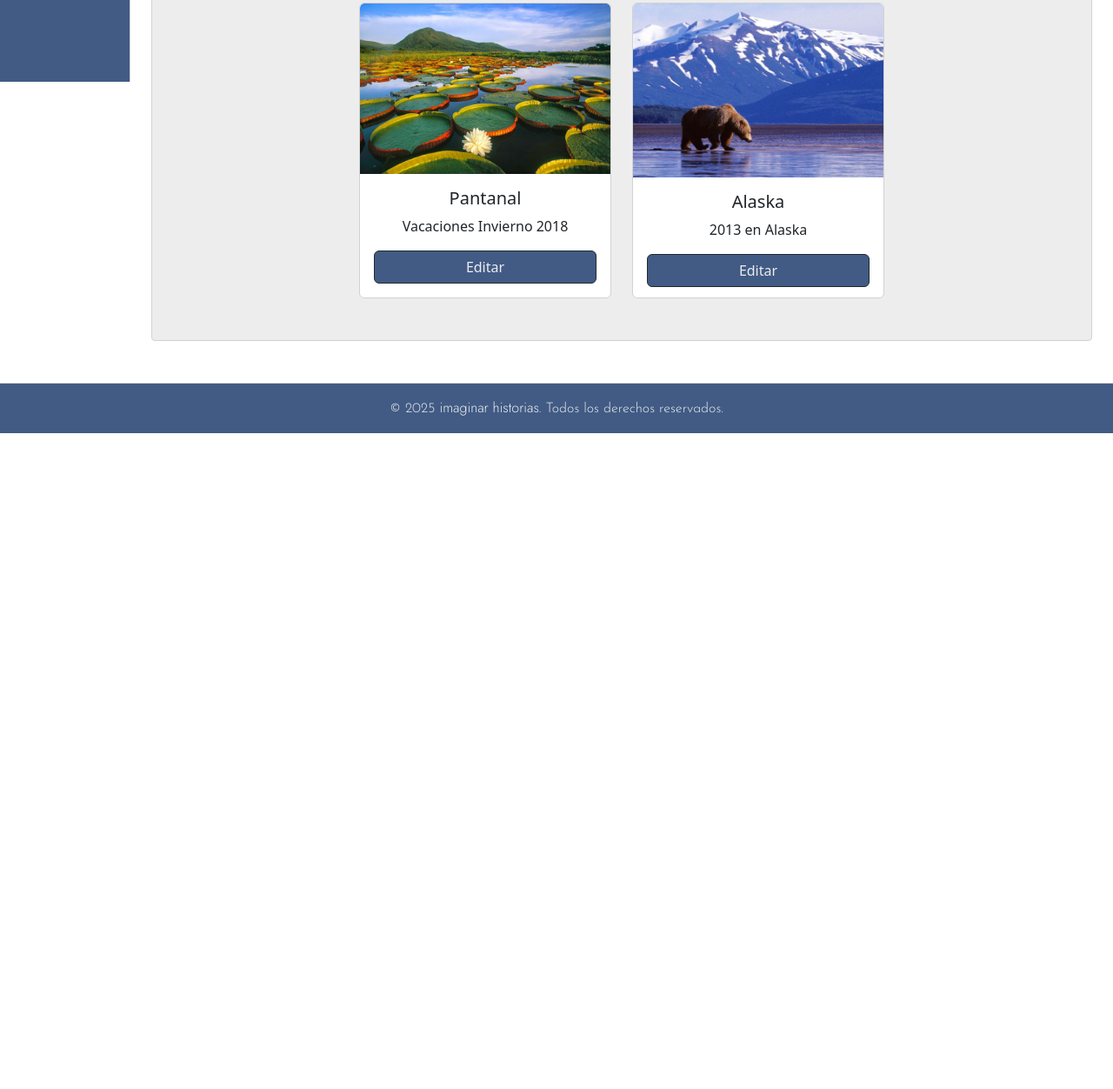
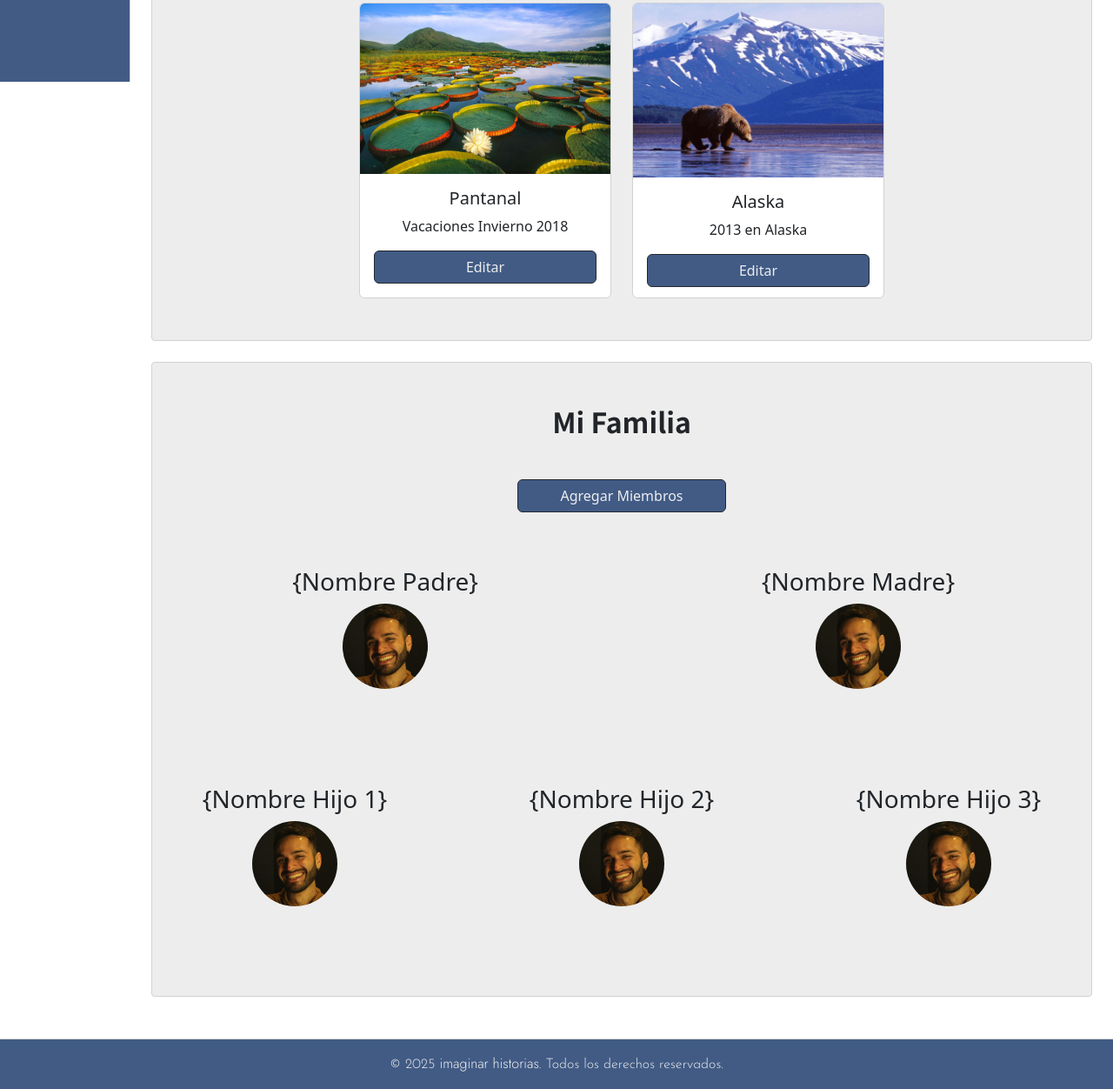
Before and after one commit to jonatas-imaginarai/DesarrolloWeb_3aEntrega_FreireGiordano-Jonatas, a plain HTML site: page index.html in a window 1280 px wide. Shown: the part 776-2028 px from the top of the page at 87% size. Before the commit the page ends 1274 px from the top, so only its background shows below. Drawn offline with nearby package versions, Linux system fonts and the light colour scheme.

Commit message:
v1.5 - Page Index Completa

```diff
--- a/index.html
+++ b/index.html
@@ -100,17 +100,17 @@
         <section class="d-flex flex-column align-items-center justify-content-center mt-4 mx-4 p-3 hero-section">
             <h2 class="text-center titulo-h2-hero-section mb-3">Bem vindo, Jonatas</h2>
             <p class="text-center texto-hero-section">Qué historia te gustaría contar hoy?</p>
-            <button class="btn boton-cta">Crear Nueva Historia</button>
+            <button class="btn boton-cta px-5">Crear Nueva Historia</button>
         </section>
 
         <!-- MIS HISTORIAS -->
         <!-- ===== SECTION - MIS HISTORIAS ===== -->
-        <section class="d-flex flex-column mt-4 mx-4 p-5 px-3 mb-5 mis-historias-section">
+        <section class="d-flex flex-column mt-4 mx-4 p-5 px-3 mis-historias-section">
             <h2 class="mb-5">Mis Historias</h2>
             <div class="container-fluid text-center">
                 <div class="row gap-4 grilla-historias">
                     <div class="col-12 col-md-6 col-lg-4 card p-0 card-historia">
-                            <img src="/assets/img/patagonia.jpg" class="card-img-top" alt="Foto Viaje Patagonia">
+                        <img src="./assets/img/patagonia.jpg" class="card-img-top" alt="Foto Viaje Patagonia">
                         <div class="card-body d-flex flex-column conteudo-card align-items-left">
                             <h5 class="titulo-card">Patagonia</h5>
                             <p class="card-text">Vacaciones 20190 en Ushuaia.</p>
@@ -118,7 +118,7 @@
                         </div>
                     </div>
                     <div class="col-12 col-md-6 col-lg-4 card p-0 card-historia">
-                            <img src="/assets/img/bahia.jpg" class="card-img-top" alt="Foto Viaje Bahia">
+                        <img src="./assets/img/bahia.jpg" class="card-img-top" alt="Foto Viaje Bahia">
                         <div class="card-body d-flex flex-column conteudo-card align-items-left">
                             <h5 class="titulo-card">Bahia</h5>
                             <p class="card-text">Verano 2014</p>
@@ -126,7 +126,7 @@
                         </div>
                     </div>
                     <div class="col-12 col-md-6 col-lg-4 card p-0 card-historia">
-                            <img src="/assets/img/munay.jpg" class="card-img-top" alt="Foto Cumpleaños Munay 2 años">
+                        <img src="./assets/img/munay.jpg" class="card-img-top" alt="Foto Cumpleaños Munay 2 años">
                         <div class="card-body d-flex flex-column conteudo-card align-items-left">
                             <h5 class="titulo-card">Munay</h5>
                             <p class="card-text">Biografia 2 años</p>
@@ -134,7 +134,7 @@
                         </div>
                     </div>
                     <div class="col-12 col-md-6 col-lg-4 card p-0 card-historia">
-                            <img src="/assets/img/pantanal.jpg" class="card-img-top" alt="Foto Rio Pantanal">
+                        <img src="./assets/img/pantanal.jpg" class="card-img-top" alt="Foto Rio Pantanal">
                         <div class="card-body d-flex flex-column conteudo-card align-items-left">
                             <h5 class="titulo-card">Pantanal</h5>
                             <p class="card-text">Vacaciones Invierno 2018</p>
@@ -142,7 +142,7 @@
                         </div>
                     </div>
                     <div class="col-12 col-md-6 col-lg-4 card p-0 card-historia">
-                            <img src="/assets/img/alaska.jpg" class="card-img-top" alt="Foto Alaska Inverno 2013">
+                        <img src="./assets/img/alaska.jpg" class="card-img-top" alt="Foto Alaska Inverno 2013">
                         <div class="card-body d-flex flex-column conteudo-card align-items-left">
                             <h5 class="titulo-card">Alaska</h5>
                             <p class="card-text">2013 en Alaska</p>
@@ -153,11 +153,43 @@
             </div>
         </section>
 
+        <!-- ===== SECTION - FAMILIA ===== -->
+        <section class="d-flex flex-column mx-4 p-5 px-3 mb-5 mt-4 mi-familia-section">
+            <h2 class="mb-5">Mi Familia</h2>
+            <button class="btn mb-2 boton-cta-secondary px-5">Agregar Miembros</button>
+            <div class="d-flex flex-column w-100 cards-familia">
+                <div class="mb-0 column-madre-padre">
+                    <div class="d-flex flex-column conteudo-card-familia text-center">
+                        <h3 class="text-center">{Nombre Padre}</h3>
+                        <img src="./assets/img/JonatasFG.jpg" alt="Foto Pareja">
+                    </div>
+                    <div class="d-flex flex-column conteudo-card-familia text-center">
+                        <h3 class="text-center">{Nombre Madre}</h3>
+                        <img src="./assets/img/JonatasFG.jpg" alt="Foto Pareja">
+                    </div>
+                </div>
+                <div class="mb-0 column-hijos">
+                    <div class="d-flex flex-column conteudo-card-familia text-center">
+                        <h3 class="text-center">{Nombre Hijo 1}</h3>
+                        <img src="./assets/img/JonatasFG.jpg" alt="Foto Pareja">
+                    </div>
+                    <div class="d-flex flex-column conteudo-card-familia text-center">
+                        <h3 class="text-center">{Nombre Hijo 2}</h3>
+                        <img src="./assets/img/JonatasFG.jpg" alt="Foto Pareja">
+                    </div>
+                    <div class="d-flex flex-column conteudo-card-familia text-center">
+                        <h3 class="text-center">{Nombre Hijo 3}</h3>
+                        <img src="./assets/img/JonatasFG.jpg" alt="Foto Pareja">
+                    </div>
+                </div>
+            </div>
+        </section>
+
     </main>
 
 
 
-    <footer class="text-center position-static bottom-0 d-flex  align-items-center justify-content-center p-2">
+    <footer class="text-center position-relative bottom-0 d-flex align-items-center justify-content-center p-2">
         <p class="text-center p-2">&copy; 2025 <a href="./index.html">imaginar historias</a>. Todos los derechos
             reservados.
         </p>
--- a/scss/base/_generales.scss
+++ b/scss/base/_generales.scss
@@ -15,6 +15,7 @@
 body {
   width: 100%;
   overflow-x: hidden;
+  height: 100%;
 }
 
 main {
--- a/scss/base/_queries.scss
+++ b/scss/base/_queries.scss
@@ -0,0 +1,41 @@
+@media (max-width: 992px) {
+    .mi-familia-section {
+        .cards-familia {
+            .column-hijos {
+                grid-template-columns: repeat(1, 1fr);
+                gap: 0.4rem;
+            };
+        }
+    }
+
+    footer {
+    }
+
+
+}
+
+@media(max-width: 577px) {
+
+    main {
+        margin-left: 0px;
+    }
+
+
+    .mi-familia-section {
+        .cards-familia {
+            .column-madre-padre {
+                grid-template-columns: repeat(1, 1fr);
+                gap: 0.4rem;
+            };
+
+            .column-hijos {
+                grid-template-columns: repeat(1, 1fr);
+                gap: 0.4rem;
+            };
+        }
+    }
+
+    footer {
+        text-wrap: wrap;
+    }
+}
--- a/scss/components/_footer.scss
+++ b/scss/components/_footer.scss
@@ -8,11 +8,13 @@ footer {
     font-size: 1rem;
     font-weight: 300;
     width: 100%;
-    z-index: 100;
-/*     margin-left: 150px; */
+    position: relative;
+
     border-top: 1px solid map.get(mapa.$colores, color-border);
     background-color: map.get(mapa.$colores, color-bg-header);
     color: map.get(mapa.$colores, color-texto-blanco);
+    text-wrap: wrap;
+    z-index: 100;
 
     p {
         margin: 0;
--- a/scss/components/_header.scss
+++ b/scss/components/_header.scss
@@ -91,6 +91,7 @@
     font-family: variables.$fonte-secundaria-headings;
     font-size: 0.8rem;
     font-weight: 400;
+    z-index: 1;
 
     .boton-nav-sidebar {
         color: map.get(mapa.$colores, color-texto-blanco);
--- a/scss/pages/_index.scss
+++ b/scss/pages/_index.scss
@@ -1,4 +1,5 @@
 @use '../components/header';
 @use '../sections/hero-section-index';
 @use '../sections/mis-historias-section-index';
+@use '../sections/mi-familia-section-index';
 @use '../components/footer';
--- /dev/null
+++ b/scss/sections/_mi-familia-section-index.scss
@@ -0,0 +1,68 @@
+@use '../utilities/extend' as extend;
+@use '../utilities/variables';
+@use 'sass:map';
+@use '../utilities/maps' as mapa;
+
+.mi-familia-section {
+    @extend %cards-section;
+    @extend %elementos-centrados;
+
+    h2 {
+        font-family: variables.$fonte-secundaria-headings;
+        font-weight: bold;
+    }
+
+    .boton-cta-secondary {
+        border-color: map.get(mapa.$colores, color-border-boton);
+        border-radius: variables.$radius-large;
+        background-color: map.get(mapa.$colores, color-bg-header);
+        color: map.get(mapa.$colores, color-texto-blanco);
+
+        &:hover {
+            background-color: map.get(mapa.$colores, color-boton-historias-hover);
+        }
+
+        &:active {
+            background-color: map.get(mapa.$colores, color-boton-historias-active);
+            color: map.get(mapa.$colores, color-texto-blanco);
+        }
+    }
+
+    .cards-familia {
+
+        .column-madre-padre {
+            display: grid;
+            grid-template-columns: repeat(2, 1fr);
+            justify-items: center;
+            gap: 40px;
+            margin-bottom: 0.4rem;
+        }
+
+        .column-hijos {
+            display: grid;
+            grid-template-columns: repeat(3, 1fr);
+            justify-items: center;
+            gap: 80px;
+            margin-bottom: 60px;
+        }
+    }
+
+    .conteudo-card-familia {
+        @extend %elementos-centrados;
+        height: 250px;
+        width: 100%;
+
+        img {
+            width: 100px;
+            height: 100px;
+            border-radius: 50%;
+            object-fit: cover;
+            border: 1px solid map.get(mapa.$colores, color-texto-blanco);
+            transition: variables.$transicion;
+
+            &:hover {
+                cursor: pointer;
+            }
+        }
+    }
+}
```
Also changed, not shown: assets/css/style.css, 1 other file. Lines whose indentation alone changed are shown as unchanged.
